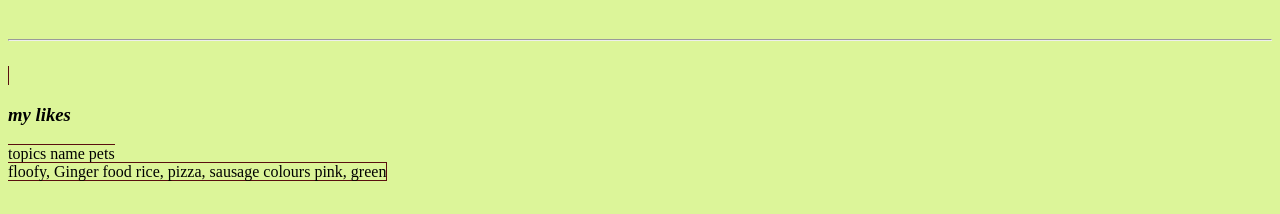
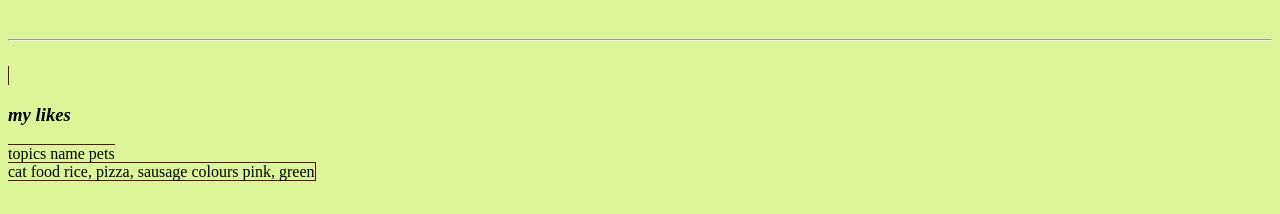
Before and after one commit to uzooo23/uzooo23, a plain HTML site: page index.html in a window 1280 px wide. Shown: the part 583-797 px from the top of the page. Drawn offline with Linux system fonts and the light colour scheme.

Commit message:
Update index.html

```diff
--- a/index.html
+++ b/index.html
@@ -73,7 +73,7 @@ table { width: 10cm;
 <tr>
     <td>pets</td>
     <br>
-    <td >  floofy, Ginger</td>
+    <td >cat</td>
 </tr>
 
 <tr>
```
